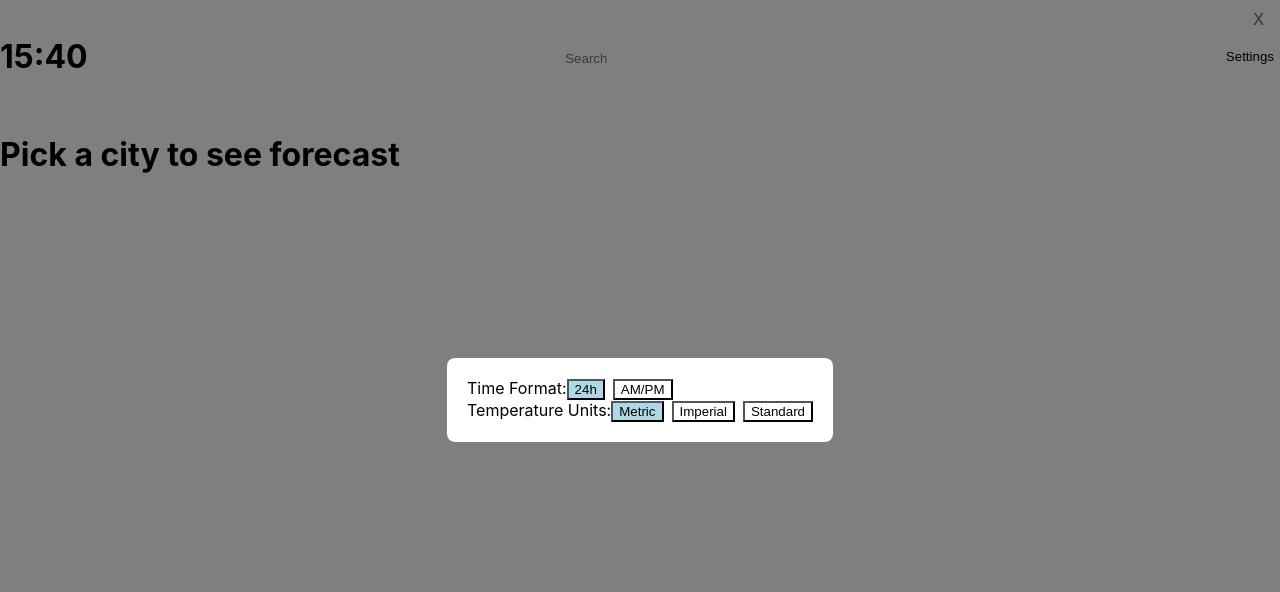
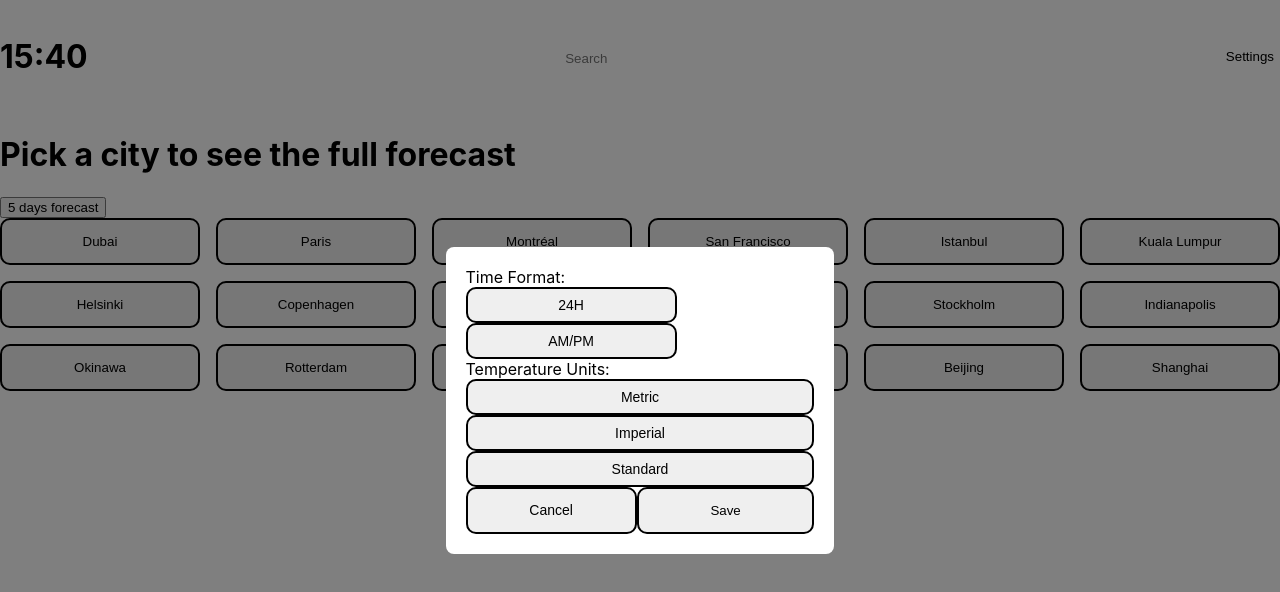
Before and after one commit to mariadmn/my-app, a React (Create React App) app: page / in a window 1280 px wide. Both pictures are taken after a click on the button "Settings". Shown: the top 592 px of the page. Built offline with nearby package versions, Linux system fonts and the light colour scheme.

Commit message:
saving settings

```diff
--- a/package.json
+++ b/package.json
@@ -10,6 +10,8 @@
     "@types/node": "^16.18.79",
     "@types/react": "^18.2.51",
     "@types/react-dom": "^18.2.18",
+    "axios": "^1.6.7",
+    "framer-motion": "^11.0.3",
     "react": "^18.2.0",
     "react-dom": "^18.2.0",
     "react-query": "^3.39.3",
--- a/src/App.tsx
+++ b/src/App.tsx
@@ -4,8 +4,10 @@ import { ThemeProvider, useTheme } from 'styled-components';
 import Display from './components/display';
 import { RouterProvider, createBrowserRouter } from 'react-router-dom';
 import ErrorPage from './ErrorPage';
+import axios from 'axios';
 
 function App() {
+
   const router = createBrowserRouter([
     {
       path: '/',
--- /dev/null
+++ b/src/api.tsx
@@ -0,0 +1,6 @@
+import axios from "axios";
+
+export const openWeatherApi = axios.create({
+  baseURL: "https://api.openweathermap.org/data/2.5",
+  params: { appid: '8d3b84bd38e936c4c5fbc9e1c6094240'},
+});
--- /dev/null
+++ b/src/components/Forecast/5dayforecast.tsx
@@ -0,0 +1,8 @@
+const FiveDaysForecast: React.FC = () => {
+    return (
+        <div>
+            <h1>5 days forecast</h1>
+        </div>
+    );
+}
+export default FiveDaysForecast;
--- /dev/null
+++ b/src/components/Forecast/currentForecast.tsx
@@ -0,0 +1,14 @@
+import { useSettings } from "../TopBar/Settings/settingsState";
+import { useCityState } from "../cityState";
+
+const CurrentForecast: React.FC = () => {
+    // const { suffix } = useSettings();
+    // const {seletedCity} = useCityState();
+
+    return (
+        <div>
+            <h1>Current</h1>
+        </div>
+    );
+}
+export default CurrentForecast;
--- /dev/null
+++ b/src/components/Forecast/forecast.tsx
@@ -0,0 +1,33 @@
+import React from "react";
+import FiveDaysForecast from "./5dayforecast";
+import CurrentForecast from "./currentForecast";
+
+interface ForecastProps {
+    isCurrent: boolean | undefined;
+    is5Days?: boolean | undefined;
+}
+const Forecast: React.FC<ForecastProps> = (props) => {
+    if(props.isCurrent == true){
+        return (
+            <div>
+                <CurrentForecast />
+            </div>
+        );
+    }
+
+    if(props.is5Days == true){
+        return (
+            <div>
+                <FiveDaysForecast />
+            </div>
+        );
+    }
+
+    return (
+        <div>
+            <h1>Pick a city to see the full forecast</h1>
+        </div>
+    );
+}
+
+export default Forecast;
--- a/src/components/TopBar/Settings/settings.tsx
+++ b/src/components/TopBar/Settings/settings.tsx
@@ -1,6 +1,9 @@
-import React, { useEffect, useRef } from 'react';
+import React, { useEffect, useRef, useState } from 'react';
 import styled from 'styled-components';
-import { useSettings } from './settingsState';
+import { TemperatureUnit, useSettings } from './settingsState';
+import { AnimatePresence } from 'framer-motion';
+import Button from '../../button';
+import Row from '../../row';
 
 const Overlay = styled.div`
   position: fixed;
@@ -32,76 +35,100 @@ const CloseButton = styled.button`
   color: #333;
 `;
 
-const Modal = ({ isOpen, onClose, children }: { isOpen: boolean, onClose: () => void, children: React.ReactNode }) => {
+const RowContainer = styled.div`
+  display: flex;
+  justify-content: space-between;
+`;
+
+// ... (your existing imports)
+
+type ModalProps = {
+  isOpen: boolean;
+  onSave: () => void;
+  onClose: () => void;
+};
+
+const Modal: React.FC<ModalProps> = (props) => {
   const { timeFormat, temperatureunits, setTimeFormat, setUnits } = useSettings();
+  const { isOpen, onClose } = props;
+  const [localUnits, setLocalUnits] = useState<TemperatureUnit>(temperatureunits);
+  const [localTimeFormat, setLocalTimeFormat] = useState<string>(timeFormat);
 
   //Hnadle the closing when the user clicks outside the modal
   const modalRef = useRef<HTMLDivElement>(null);
   useEffect(() => {
-    const handleClickOutside = (event: MouseEvent) => {
-      if (modalRef.current && !modalRef.current.contains(event.target as Node)) {
+    if (props.isOpen) {
+      setLocalUnits(temperatureunits);
+      setLocalTimeFormat(timeFormat);
+    }
+  }, [isOpen, temperatureunits, timeFormat]);
+
+  if (!props.isOpen) return null;
+
+  // Use local variables to track changes before saving
+  let tempLocalUnits = localUnits;
+  let tempLocalTimeFormat = localTimeFormat;
+
+  const saveSettings = () => {
+    // Save only when the "Save" button is clicked
+    setUnits(tempLocalUnits as TemperatureUnit);
+    setTimeFormat(tempLocalTimeFormat as "AM/PM" | "24h");
     onClose();
-      }
   };
 
-    if (isOpen) {
-      document.addEventListener('mousedown', handleClickOutside);
-    }
-
-    return () => {
-      document.removeEventListener('mousedown', handleClickOutside);
+  const handleClose = () => {
+    setLocalUnits(temperatureunits);
+    setLocalTimeFormat(timeFormat);
+    onClose();
   };
-  }, [isOpen, onClose]);
-  if (!isOpen) return null;
 
   return (
     <Overlay>
       <ModalContainer ref={modalRef}>
-        <CloseButton onClick={onClose}>X</CloseButton>
-        <div>
-      <div>
+        <RowContainer>
           <label>
             Time Format:
-          <button
-            onClick={() => setTimeFormat("24h")}
-            style={{ marginRight: '8px', background: timeFormat === '24h' ? 'lightblue' : 'white' }}
-          >
-            24h
-          </button>
-          <button
-            onClick={() => setTimeFormat("AM/PM")}
-            style={{ background: timeFormat === 'AM/PM' ? 'lightblue' : 'white' }}
-          >
-            AM/PM
-          </button>
+            <Button
+              label={"24H"}
+              onClick={() => (tempLocalTimeFormat = "24h")}
+              size="sm"
+              isStyled={localTimeFormat === "24h"}
+            />
+            <Button
+              label={"AM/PM"}
+              onClick={() => (tempLocalTimeFormat = "AM/PM")}
+              size="sm"
+              isStyled={localTimeFormat === "AM/PM"}
+            />
           </label>
-      </div>
-
-      <div>
+        </RowContainer>
+        <RowContainer>
           <label>
             Temperature Units:
-          <button
-            onClick={() => setUnits('metric')}
-            style={{ marginRight: '8px', background: temperatureunits === 'metric' ? 'lightblue' : 'white' }}
-          >
-            Metric
-          </button>
-          <button
-            onClick={() => setUnits('imperial')}
-            style={{ marginRight: '8px', background: temperatureunits === 'imperial' ? 'lightblue' : 'white' }}
-          >
-            Imperial
-          </button>
-          <button
-            onClick={() => setUnits('standard')}
-            style={{ background: temperatureunits === 'standard' ? 'lightblue' : 'white' }}
-          >
-            Standard
-          </button>
+            <Button
+              label={"Metric"}
+              onClick={() => (tempLocalUnits = 'metric')}
+              size="sm"
+              isStyled={temperatureunits === 'metric'}
+            />
+            <Button
+              label={"Imperial"}
+              onClick={() => (tempLocalUnits = 'imperial')}
+              size="sm"
+              isStyled={temperatureunits === 'imperial'}
+            />
+            <Button
+              label={"Standard"}
+              onClick={() => (tempLocalUnits = 'standard')}
+              size="sm"
+              isStyled={temperatureunits === 'standard'}
+            />
           </label>
-      </div>
-    </div>
-        {children}
+        </RowContainer>
+        <RowContainer>
+          <Button label={"Cancel"} onClick={handleClose} size="sm" />
+          <Button label={"Save"} onClick={saveSettings} />
+        </RowContainer>
       </ModalContainer>
     </Overlay>
   );
--- a/src/components/TopBar/topbar.tsx
+++ b/src/components/TopBar/topbar.tsx
@@ -56,6 +56,9 @@ const TopBar = () => {
   const closeModal = () => {
     setIsModalOpen(false);
   };
+  const saveModal = () => {
+    setIsModalOpen(false);
+  }
 
   //Handle the theme
   const { toggleTheme } = useTheme();
@@ -68,9 +71,7 @@ const TopBar = () => {
       <Clock />
       <SearchBox onSearch={(query) => console.log(query)} />
       <Button onClick={openModal}>Settings</Button>
-      <Modal isOpen={isModalOpen} onClose={closeModal}>
-        {null}
-      </Modal>
+      <Modal isOpen={isModalOpen} onClose={closeModal} onSave={saveModal} />
 
       {/* <button
           style={{
--- /dev/null
+++ b/src/components/button.tsx
@@ -0,0 +1,63 @@
+import React from "react";
+import styled, { css } from "styled-components";
+
+type ButtonProps = {
+  size?: "sm" | "md" | "lg";
+  isStyled?: boolean;
+  onClick?: (event: React.MouseEvent<HTMLButtonElement>) => void;
+  label?: string;
+};
+
+const StyledButton = styled.button<ButtonProps>`
+  background: ${({ theme }) => theme.backgorund};
+  border: 2px solid ${({ theme }) => theme.accent};
+  width: 100%;
+  border-radius: 10px;
+  padding: 14px;
+  color: ${({ theme }) => theme.text};
+  cursor: pointer;
+  transition: all 0.3s;
+
+  &:hover {
+    background-color: ${({ theme }) => theme.text};
+    color: ${({ theme }) => theme.accent};
+    border-color: ${({ theme }) => theme.text};
+  }
+
+  ${(props) =>
+    props.size === "sm" &&
+    css`
+      font-size: 14px;
+      padding: 8px;
+    `}
+
+  ${(props) =>
+    props.size === "lg" &&
+    css`
+      font-size: 18px;
+      padding: 18px;
+    `}
+
+  ${(props) =>
+    props.isStyled &&
+    css`
+      background-color: ${({ theme }) => theme.text};
+      color: ${({ theme }) => theme.accent};
+      border-color: ${({ theme }) => theme.text};
+    `}
+`;
+
+const Button: React.FC<ButtonProps> = ({
+  size = "md",
+  isStyled = false,
+  onClick,
+  label,
+}) => {
+  return (
+    <StyledButton size={size} isStyled={isStyled} onClick={onClick}>
+      {label}
+    </StyledButton>
+  );
+};
+
+export default Button;
--- a/src/components/display.tsx
+++ b/src/components/display.tsx
@@ -1,13 +1,17 @@
+import CityGrid from "./CityGrid/cityGrid";
+import Forecast from "./Forecast/forecast";
 import TopBar from "./TopBar/topbar";
+import { useCityState } from "./cityState";
 
 const Display = () => {
-
+    const { selectedCity } = useCityState();
+    const isCurrent = selectedCity ? true : undefined;
     return (
         <div>
             <TopBar />
-            <h1>Pick a city to see forecast</h1>
-            {/* <Forecast /> */}
-            {/* <CityGrid /> */}
+            <Forecast isCurrent={isCurrent} is5Days={undefined}/>
+            <button>5 days forecast</button>
+            <CityGrid />
         </div>
     );
 }
--- /dev/null
+++ b/src/components/row.tsx
@@ -0,0 +1,11 @@
+import * as React from 'react';
+declare const RowAligns: ["top", "middle", "bottom", "stretch"];
+declare const RowJustify: ["start", "end", "center", "space-around", "space-between"];
+interface RowProps extends React.HTMLAttributes<HTMLDivElement> {
+    align?: typeof RowAligns[number];
+    justify?: typeof RowJustify[number];
+    prefixCls?: string;
+    wrap?: boolean;
+}
+declare const Row: React.ForwardRefExoticComponent<RowProps & React.RefAttributes<HTMLDivElement>>;
+export default Row;
```
Also changed, not shown: 1 other file (tests, documents, lock files or other folders). Lines whose indentation alone changed are shown as unchanged.
